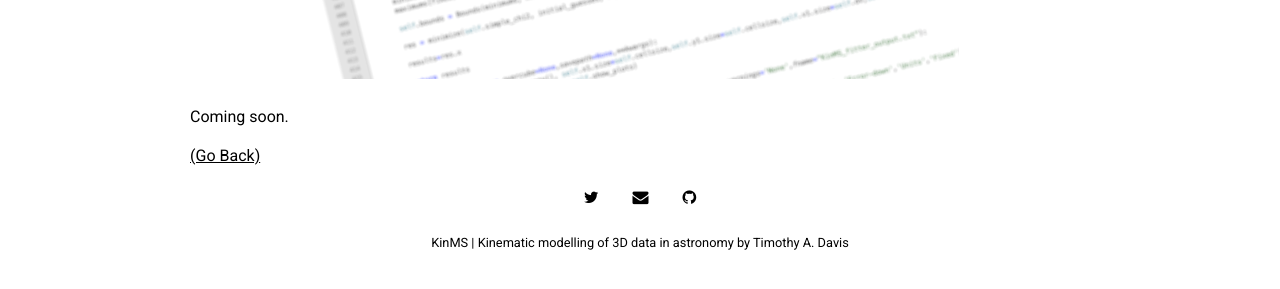
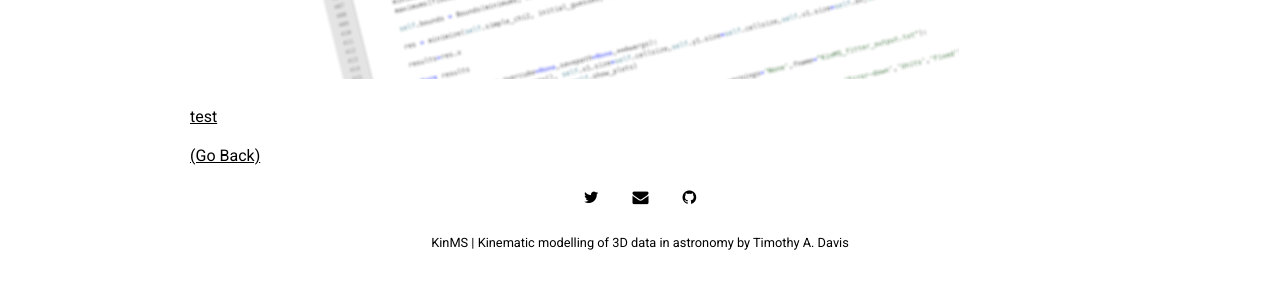
Before and after one commit to TimothyADavis/KinMS_web, a Jekyll site: the page built from _posts/2022-08-06-documentation.md, in a window 1280 px wide. Shown: the part 413-702 px from the top of the page. Built offline with Jekyll 4.4.1, drawn with Linux system fonts in a browser that asks for light colours; nearby versions of some CDN libraries.

Commit message:
Compress images

```diff
--- a/_posts/2022-08-06-documentation.md
+++ b/_posts/2022-08-06-documentation.md
@@ -4,7 +4,8 @@
 author: "Tim Davis"
 categories: resources
 tags: [documentation,sample]
-image: KinMS_documentation.png
+image: KinMS_documentation.jpg
+permalink: "/documentation"
 ---
 
-Coming soon.
+[test]({{ site.github.url }}/pages/docs/index)
```
Also changed, not shown: _posts/2022-08-07-getting-started_wkinms.md (+1 -1 lines), _posts/2022-08-08-welcome-to-kinms.md (+1 -1 lines), assets/img/KinMS_documentation.jpg (added), assets/img/KinMS_fade_gal.jpg (added), assets/img/KinMS_in_action.jpg (added).
